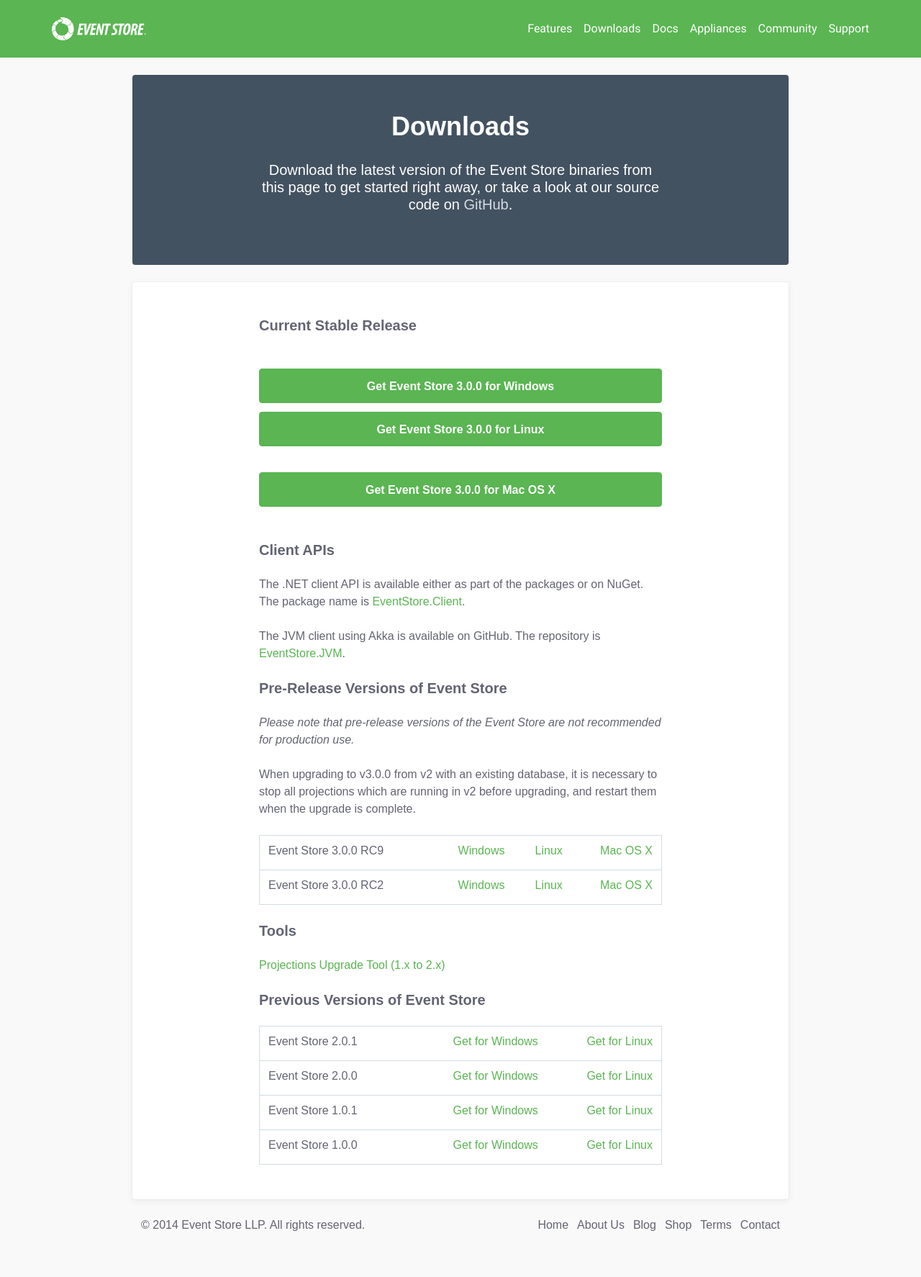
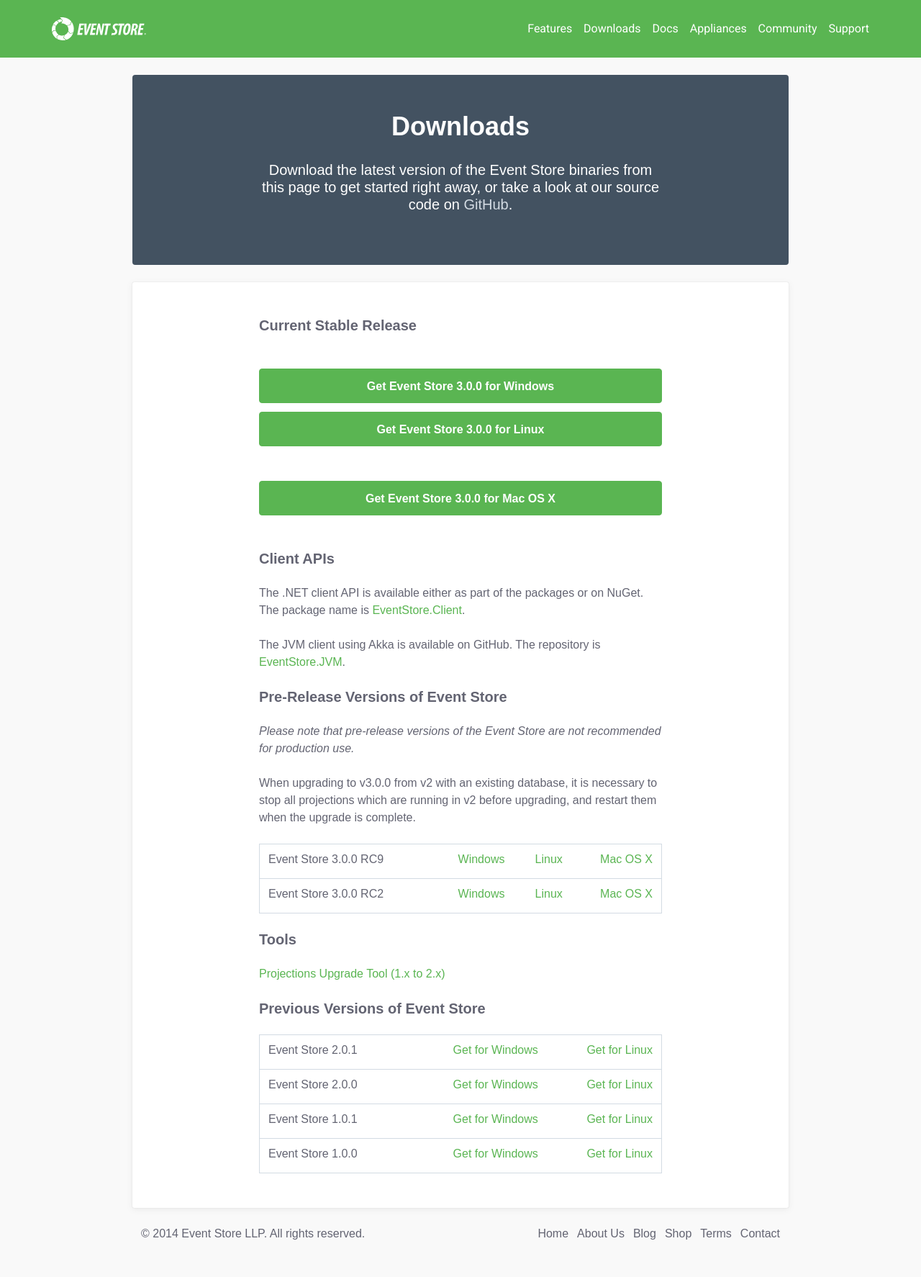
Before and after one commit to sandboxorg/geteventstore.com, a Jekyll site: the page built from downloads/index.html, in a window 1280 px wide. Shown: the whole page at 72% size. Built offline with Jekyll 4.4.1, drawn with Linux system fonts in a browser that asks for light colours; Markdown is read by kramdown in place of the engine named in the settings.

Commit message:
Fixed download buttons

```diff
--- a/_sass/_typography.scss
+++ b/_sass/_typography.scss
@@ -35,3 +35,11 @@
 		border-color: $green;
 	}
 }
+
+.download-buttons {
+    a {
+        display: block;
+        text-align: center;
+        margin: 0.75rem 0;
+    }
+}
```
Also changed, not shown: css/main.css.
